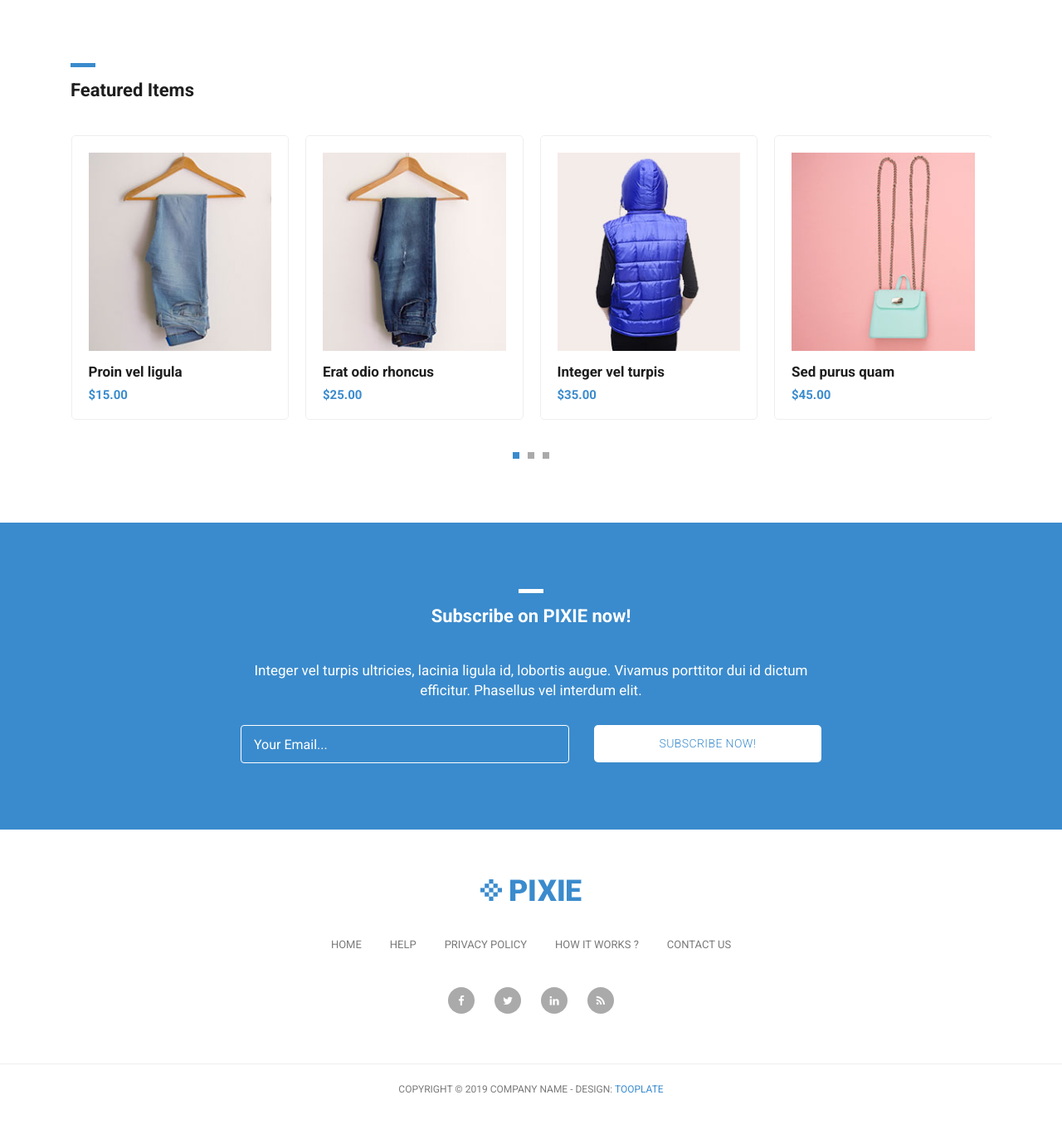
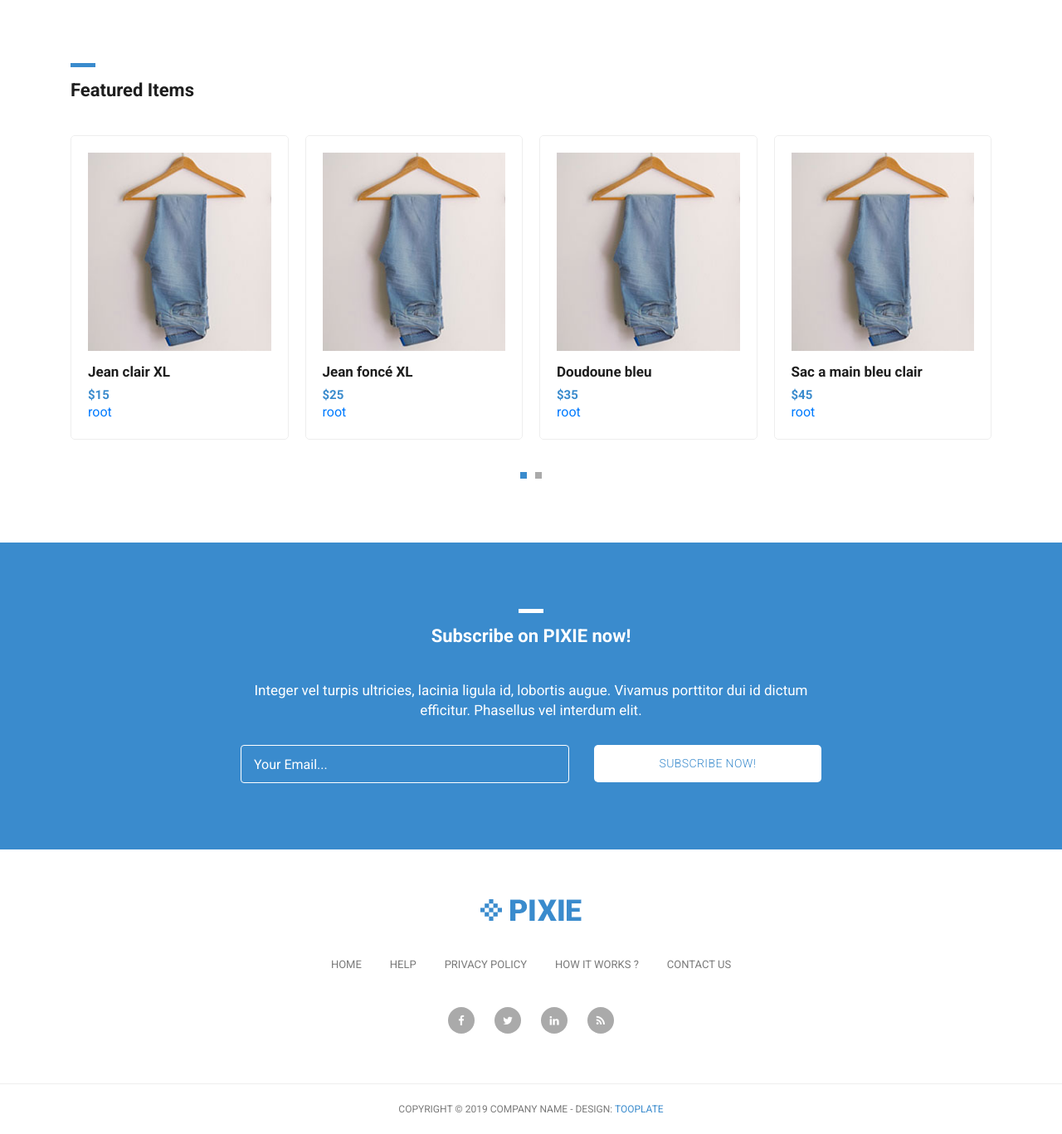
Before and after one commit to FalianaRanai/Projet-SI-IHM, a CodeIgniter app: page /database/ in a window 1280 px wide. Shown: the part 822-2189 px from the top of the page at 83% size. Before the commit the page ends 2140 px from the top, so only its background shows below. Run offline with CodeIgniter, Linux system fonts and the light colour scheme; data comes from the database, SQL or seed files in the repository.

Commit message:
fonction

```diff
--- a/application/controllers/Template.php
+++ b/application/controllers/Template.php
@@ -8,6 +8,9 @@ class Template extends CI_Controller{
 		$data = array();
 		$data['view'] = "acceuil.php";
         $this->load->helper('assets');
+        $this->load->model('fonctions');
+        $data['produit']=$this->fonctions->getProduit();
+        $data['admin']=$this->fonctions->checkAdmin('root','azerty');
         $this->load->view('template', $data);
     }
 }
--- a/application/views/acceuil.php
+++ b/application/views/acceuil.php
@@ -10,69 +10,18 @@
           </div>
           <div class="col-md-12">
             <div class="owl-carousel owl-theme">
+
+            <?php for($i=0;$i<count($produit);$i++){?>
               <a href="single-product.html">
                 <div class="featured-item">
                   <img src="<?php echo img_loader('item-01','jpg');?>" alt="Item 1">
-                  <h4>Proin vel ligula</h4>
-                  <h6>$15.00</h6>
+                  <h4><?php echo $produit[$i]['NomProduit'];?></h4>
+                  <h6>$<?php echo $produit[$i]['Prix'];?></h6>
+                  <?php echo $admin[0]['Username'];?>
                 </div>
               </a>
-              <a href="single-product.html">
-                <div class="featured-item">
-                  <img src="<?php echo img_loader('item-02','jpg');?>" alt="Item 2">
-                  <h4>Erat odio rhoncus</h4>
-                  <h6>$25.00</h6>
-                </div>
-              </a>
-              <a href="single-product.html">
-                <div class="featured-item">
-                  <img src="<?php echo img_loader('item-03','jpg');?>" alt="Item 3">
-                  <h4>Integer vel turpis</h4>
-                  <h6>$35.00</h6>
-                </div>
-              </a>
-              <a href="single-product.html">
-                <div class="featured-item">
-                  <img src="<?php echo img_loader('item-04','jpg');?>" alt="Item 4">
-                  <h4>Sed purus quam</h4>
-                  <h6>$45.00</h6>
-                </div>
-              </a>
-              <a href="single-product.html">
-                <div class="featured-item">
-                  <img src="<?php echo img_loader('item-05','jpg');?>" alt="Item 5">
-                  <h4>Morbi aliquet</h4>
-                  <h6>$55.00</h6>
-                </div>
-              </a>
-              <a href="single-product.html">
-                <div class="featured-item">
-                  <img src="<?php echo img_loader('item-06','jpg');?>" alt="Item 6">
-                  <h4>Urna ac diam</h4>
-                  <h6>$65.00</h6>
-                </div>
-              </a>
-              <a href="single-product.html">
-                <div class="featured-item">
-                  <img src="<?php echo img_loader('item-04','jpg');?>" alt="Item 7">
-                  <h4>Proin eget imperdiet</h4>
-                  <h6>$75.00</h6>
-                </div>
-              </a>
-              <a href="single-product.html">
-                <div class="featured-item">
-                  <img src="<?php echo img_loader('item-05','jpg');?>" alt="Item 8">
-                  <h4>Nullam risus nisl</h4>
-                  <h6>$85.00</h6>
-                </div>
-              </a>
-              <a href="single-product.html">
-                <div class="featured-item">
-                  <img src="<?php echo img_loader('item-06','jpg');?>" alt="Item 9">
-                  <h4>Cras tempus</h4>
-                  <h6>$95.00</h6>
-                </div>
-              </a>
+            <?php } ?>
+
             </div>
           </div>
         </div>
--- a/database.sql
+++ b/database.sql
@@ -49,3 +49,5 @@ INSERT INTO Produit VALUES(NULL, "Jean clair XL", "15.00", ""),
 	(NULL, "Sac a main bleu clair", "45.00", ""),
 	(NULL, "Sac a main rose", "55.00", ""),
 	(NULL, "Pair de Converse", "65.00", "");
+
+INSERT INTO ADMIN values(NULL,'root',sha1('azerty'));
```
Also changed, not shown: application/models/Fonctions.php (+36 -0 lines).
